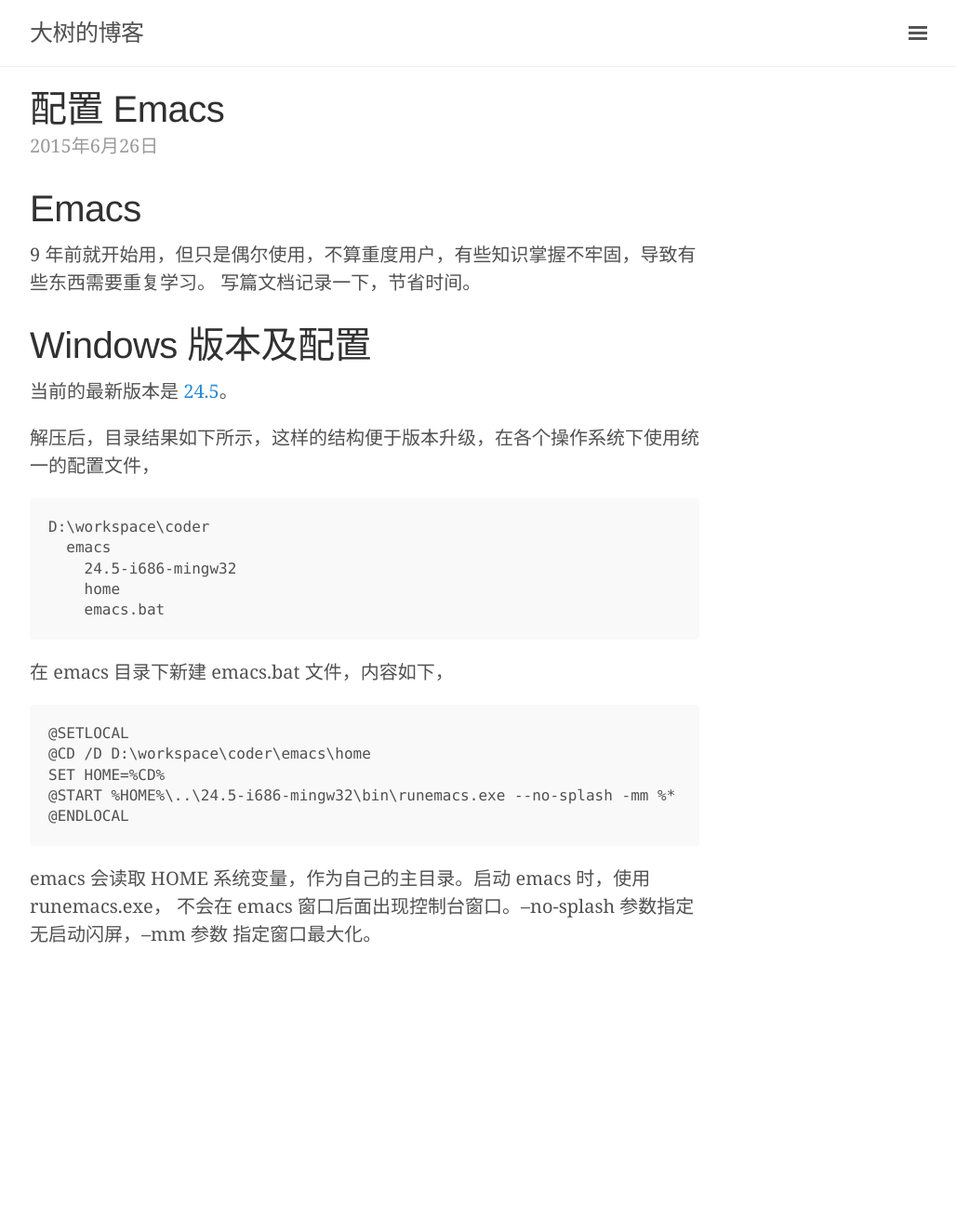
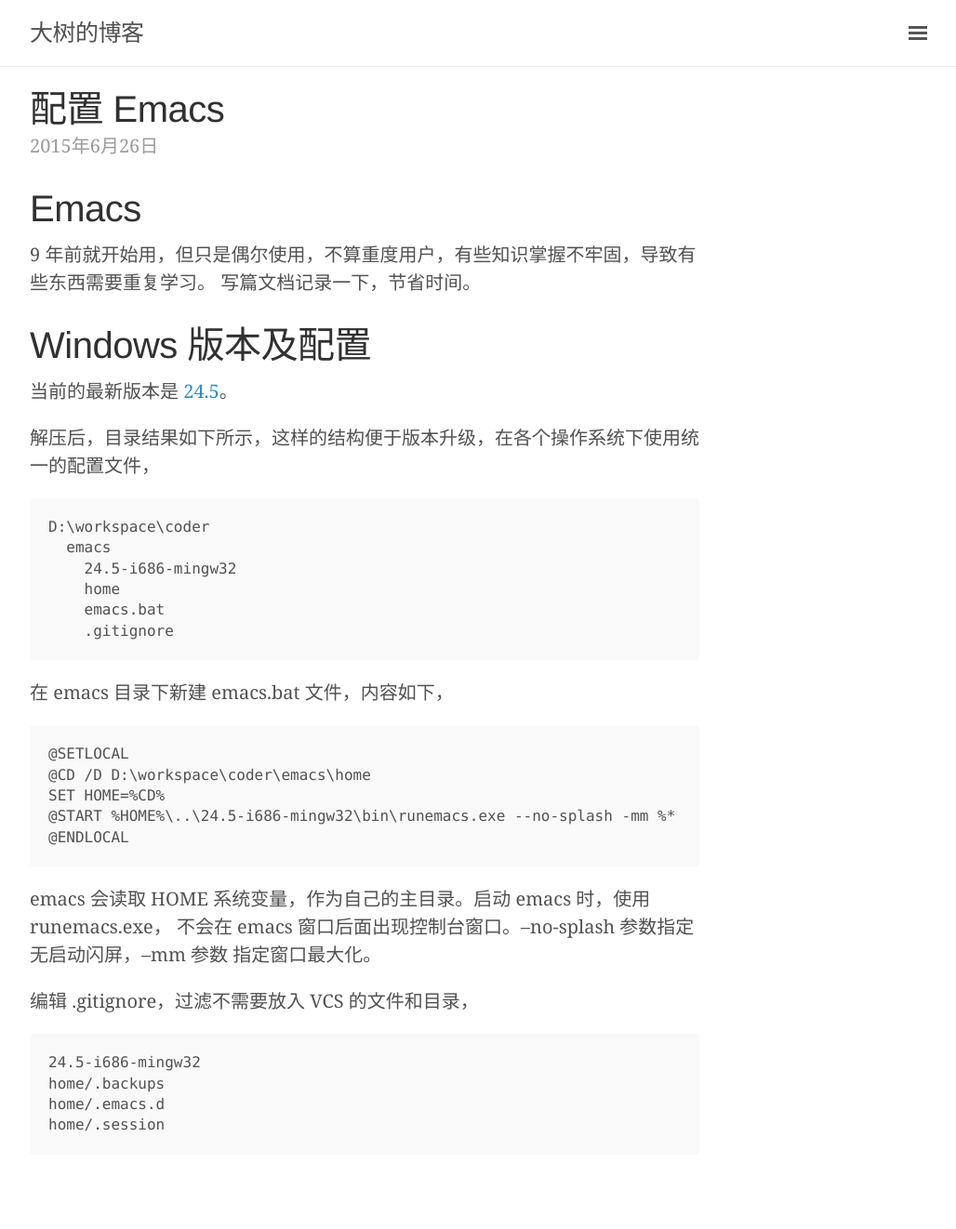
Before and after one commit to 0000-bigtree/0000-bigtree.github.io, a Jekyll site: the page built from _posts/2015-06-26-config-emacs.md, in a window 1280 px wide. Shown: the whole page at 93% size, without its empty margins (248-1276 px from the left). Built offline with Jekyll 4.4.1, drawn with Linux system fonts in a browser that asks for light colours; before the commit the page ends 1100 px from its top, so only the background shows below that.

Commit message:
updated comfig emacs

```diff
--- a/_posts/2015-06-26-config-emacs.md
+++ b/_posts/2015-06-26-config-emacs.md
@@ -23,6 +23,7 @@
         24.5-i686-mingw32
         home
         emacs.bat
+        .gitignore
 
 
 在 emacs 目录下新建 emacs.bat 文件，内容如下，
@@ -36,3 +37,10 @@
 emacs 会读取 HOME 系统变量，作为自己的主目录。启动 emacs 时，使用 runemacs.exe，
 不会在 emacs 窗口后面出现控制台窗口。--no-splash 参数指定无启动闪屏，--mm 参数
 指定窗口最大化。
+
+编辑 .gitignore，过滤不需要放入 VCS 的文件和目录，
+
+    24.5-i686-mingw32
+    home/.backups
+    home/.emacs.d
+    home/.session
```
